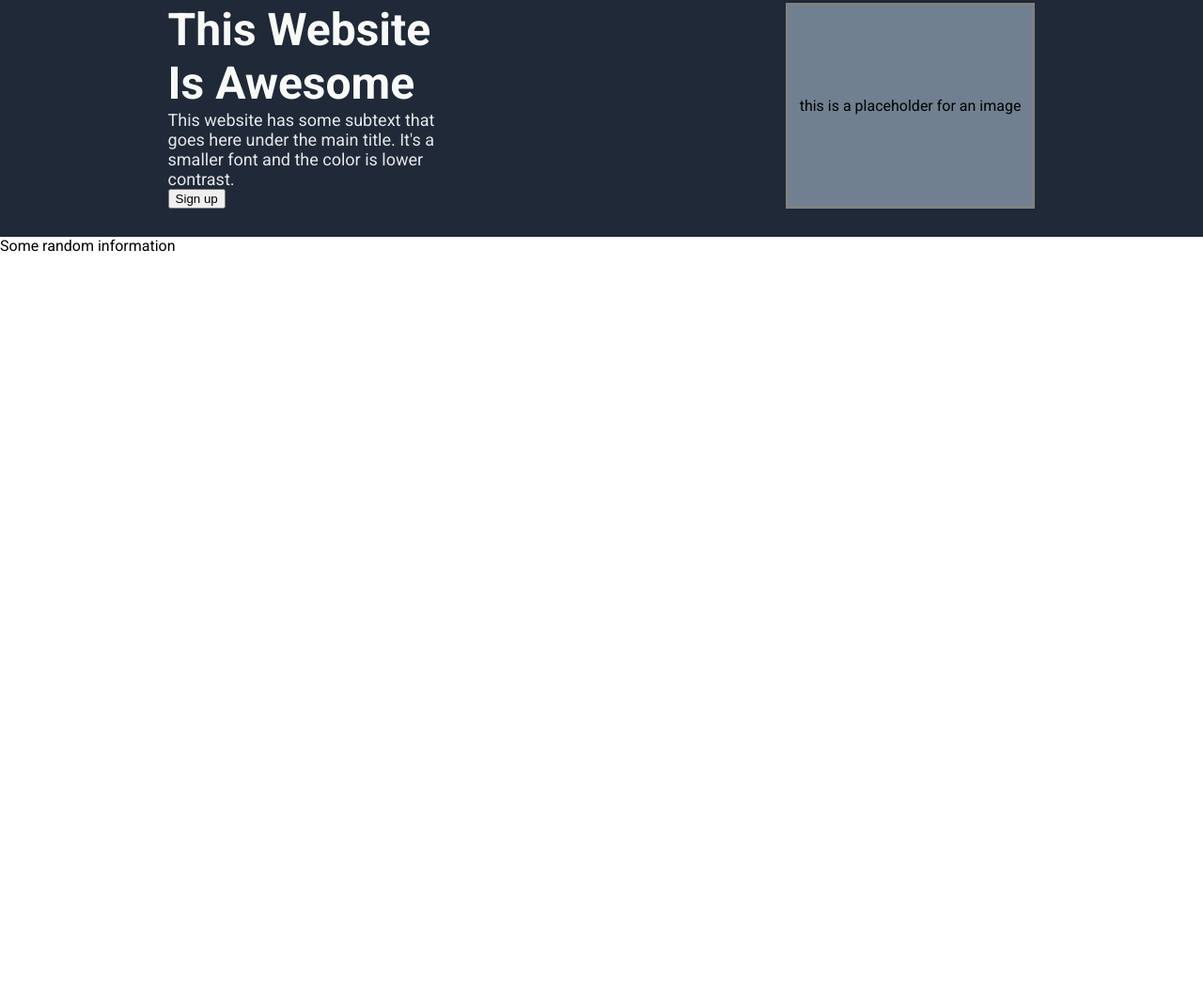
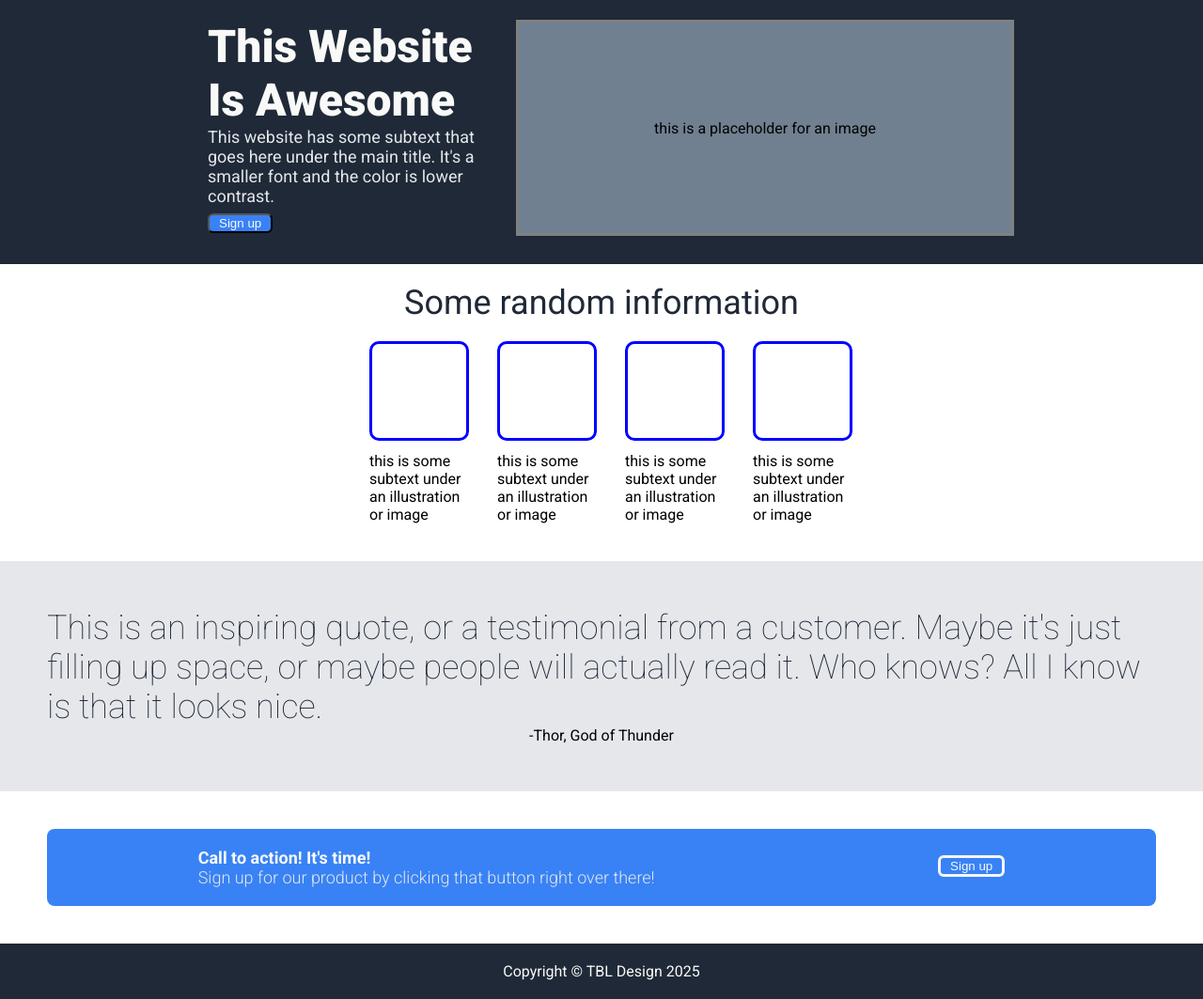
Before and after one commit to TylerLanglois/Odin-Landing-Page, a plain HTML site: page index.html in a window 1280 px wide. Shown: the part 65-1128 px from the top of the page at 94% size. Before the commit the page ends 800 px from the top, so only its background shows below. Drawn offline with Linux system fonts and the light colour scheme.

Commit message:
Finished the page. Should've done more commits.

```diff
--- a/index.html
+++ b/index.html
@@ -4,7 +4,7 @@
     <meta charset="UTF-8">
     <title>Landing Page</title>
      <link rel="stylesheet" href="style.css">
-      <link href="https://fonts.googleapis.com/css2?family=Roboto:wght@400;700&display=swap" rel="stylesheet">
+      <link href="https://fonts.googleapis.com/css2?family=Roboto:wght@100;300;400;500;700;900&display=swap" rel="stylesheet">
   </head>
   <body>
         <div class="top">
@@ -20,16 +20,43 @@
             <div class="hook">
                <div class="hero-text"> This Website Is Awesome</div>
                <div class="hero-subtext"> This website has some subtext that goes here under the main title. It's a smaller font and the color is lower contrast.</div>
-                <div class="button-one"> <button>Sign up</button></div>
+                <div class="button"> <button class="button-one">Sign up</button></div>
             </div>
             <div class="title-img"> this is a placeholder for an image</div>
     </div>
     </div>
     <div class="img-section">
         <div class="img-title">Some random information</div>
-        <div class="imgs">
-
+         <div class="imgs">
+             <div class="box">
+              <div class="empty"></div>
+             <div class="subtext">this is some subtext under an illustration or image</div>
+            </div>
+             <div class="box">
+               <div class="empty"></div>
+             <div class="subtext">this is some subtext under an illustration or image</div>
+            </div>
+             <div class="box">
+               <div class="empty"></div>
+             <div class="subtext">this is some subtext under an illustration or image</div>
+            </div>
+            <div class="box">
+               <div class="empty"></div>
+             <div class="subtext">this is some subtext under an illustration or image</div>
+            </div>
         </div>
     </div>
+    <div class="quote-section">
+      <div class="quote">This is an inspiring quote, or a testimonial from a customer. Maybe it's just filling up space, or maybe people will actually read it. Who knows? All I know is that it looks nice.</div>
+      <div class="signature">-Thor, God of Thunder</div>
+    </div>
+    <div class="call-to-action">
+         <div class="C-text">
+          <div class="C-text-one">Call to action! It's time!</div>
+          <div class="C-text-two">Sign up for our product by clicking that button right over there!</div>
+         </div>
+         <div class="button"> <button class="button-two">Sign up</button></div>
+      </div>
+    <div class="copyright">Copyright &copy; TBL Design 2025</div>
   </body>
 </html>
--- a/style.css
+++ b/style.css
@@ -4,18 +4,23 @@ body {
     flex-direction: column;
     height: 100vh;
     margin: 0;
-    padding: 0;
+
+
 }
 .top {
     background-color: #1F2937;
     margin: 0;
     padding-bottom: 30px;
+    display: flex;
+    flex-direction: column;
+    padding-left: 20px;
 
 }
 .logo {
     color: #F9FAF8;
     font-weight: 900px;
     font-size: 20px;
+
 }
 
 
@@ -24,8 +29,10 @@ body {
     justify-content: space-around;
     margin-bottom: 40px;
     margin: 0;
-    margin-bottom: 32px;
+    margin-bottom: 50px;
     margin-top: 12px;
+
+
 
 }
 a {
@@ -34,13 +41,15 @@ a {
 }
 .links {
     display: flex;
-    gap: 8px;
+    gap: 20px;
     font-size: 18px;
+    font-weight: 300;
 }
 .section-one {
     display: flex;
-    justify-content: space-around;
+    justify-content: center;
     margin: 0;
+    gap: 28px;
 
 }
 .title-img {
@@ -50,6 +59,8 @@ a {
     justify-content: center;
     background-color: slategray;
     padding: 12px;
+    width: 500px;
+    height: 200px;
 
 }
 
@@ -69,3 +80,103 @@ a {
     color: #E5E7EB;
     font-size: 18px;
 }
+.img-section {
+    margin-top: 20px;
+}
+
+.img-title {
+    display: flex;
+    justify-content: center;
+    font-size: 36px;
+    font-weight: 900px;
+    color: #1F2937;
+}
+
+.imgs {
+    display: flex;
+    justify-content: center;
+    padding-left: 20px;
+    gap: 30px;
+    margin-bottom: 40px;
+    margin-top: 20px;
+   }
+
+.empty {
+    width: 100px;
+    height: 100px;
+    border: solid blue;
+    border-radius: 10px;
+    margin-bottom: 12px;
+}
+
+.subtext {
+    width: 100px;
+}
+
+.quote-section {
+    background-color: #E5E7EB;
+    display: flex;
+    flex-direction: column;
+    align-items: center;
+    padding: 50px;
+}
+
+.quote {
+    display: flex;
+    justify-content: center;
+    font-size: 36px;
+    font-weight: 100;
+    color: #1F2937;
+}
+
+.call-to-action {
+    display: flex;
+    justify-content: space-around;
+    background-color: #3882F6;
+    margin-top: 40px;
+    margin-bottom: 40px;
+    margin-left: 50px;
+    margin-right: 50px;
+    padding: 20px;
+    border-radius: 8px;
+    gap: 20px;
+}
+.C-text-one {
+    color: #F9FAF8;
+    font-weight: 700;
+    font-size: 18px;
+}
+.C-text-two {
+    color: #E5E7EB;
+    font-weight: 300;
+    font-size: 18px;
+}
+.button-one {
+   background-color: #3882F6;
+   color: #F9FAF8;
+   border-radius: 6px;
+   margin-top: 8px;
+   padding-left: 10px;
+   padding-right: 10px;
+}
+
+.button-two {
+    background-color: #3882F6;
+   color: #F9FAF8;
+   border-radius: 6px;
+   margin-top: 8px;
+   padding-left: 10px;
+   padding-right: 10px;
+   border: solid whitesmoke;
+}
+
+.copyright {
+    display: flex;
+    background-color:#1F2937;
+    color: #F9FAF8;
+    justify-content: center;
+    align-items: center;
+    padding-top: 20px;
+    padding-bottom: 20px;
+
+}
```
